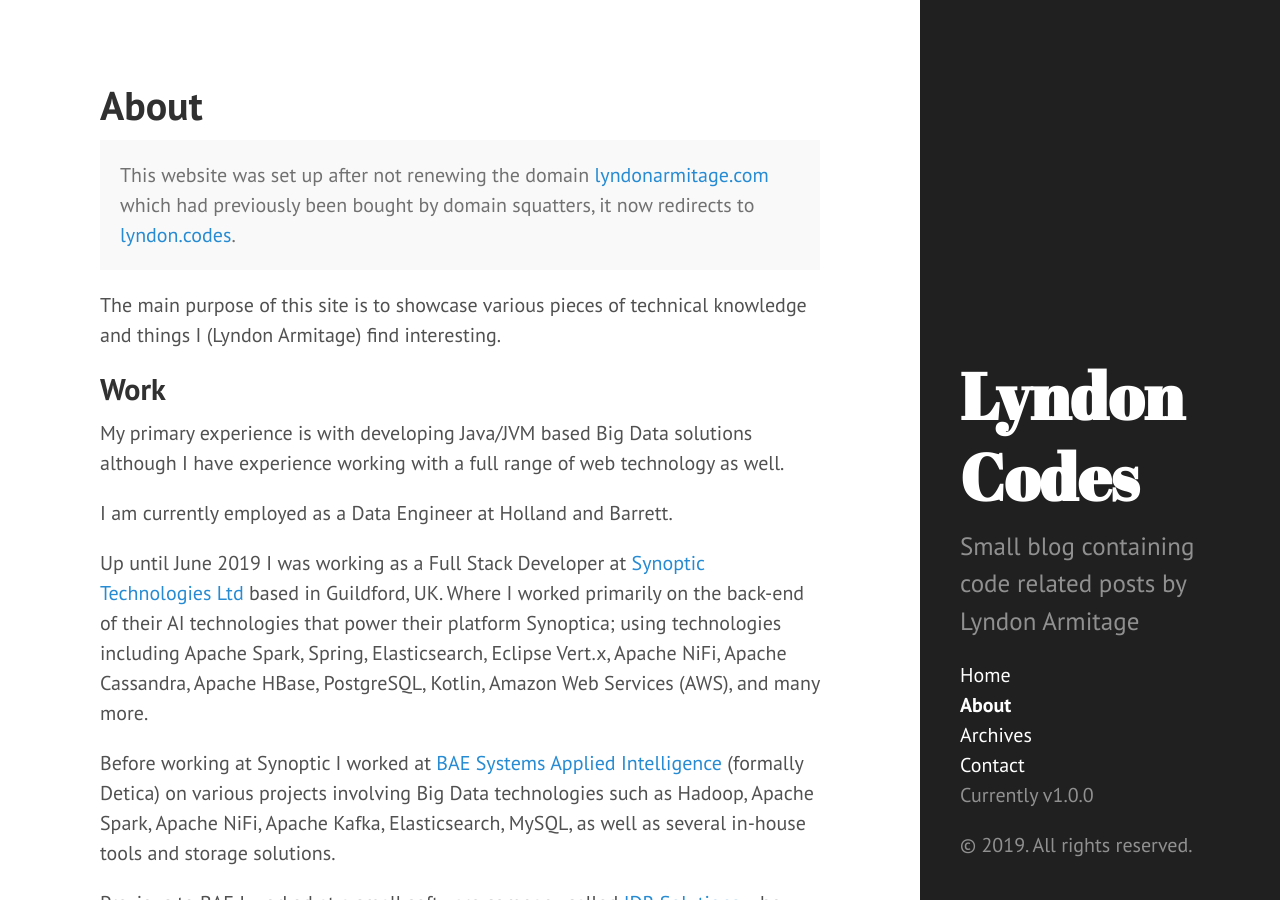
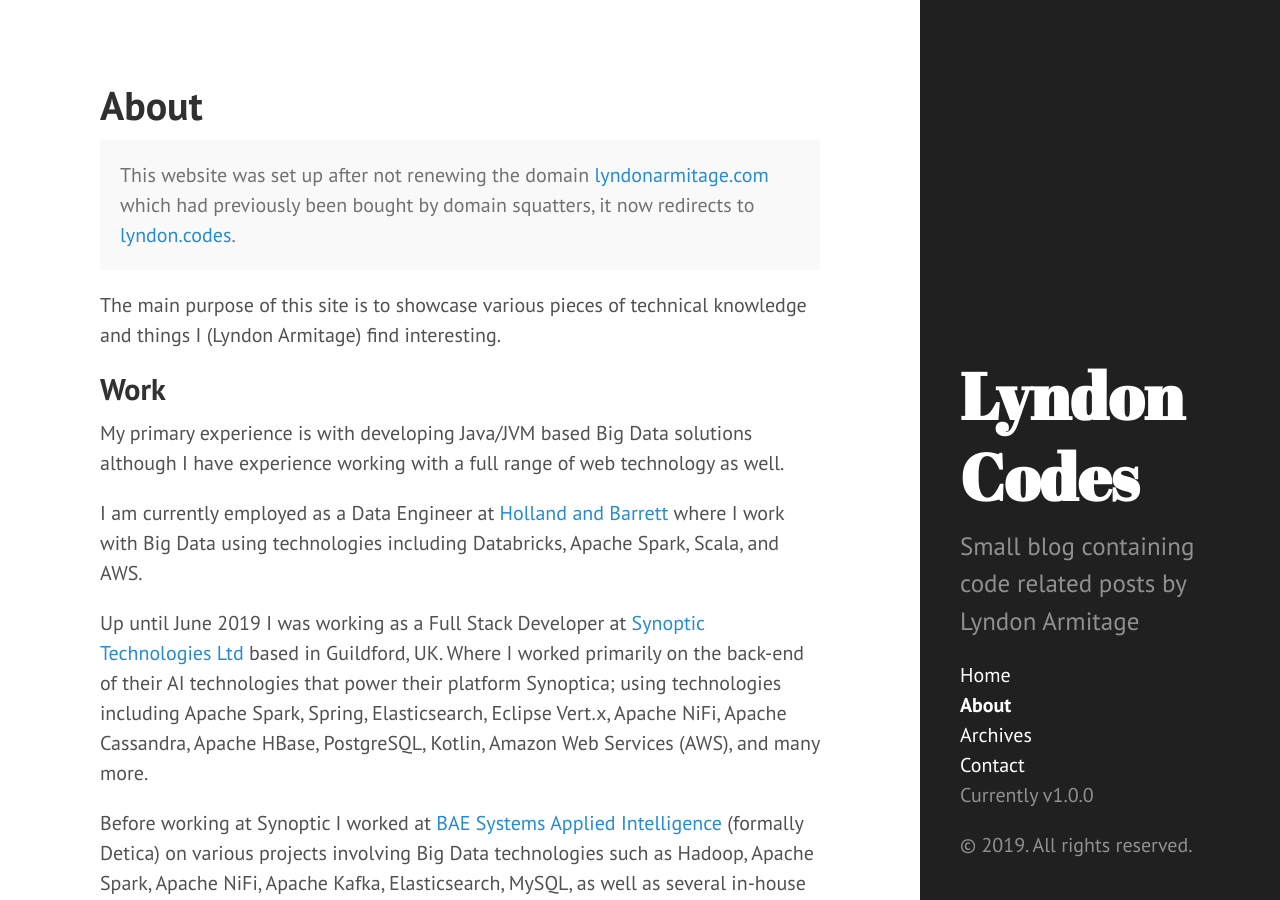
Before and after one commit to LyndonArmitage/lyndonarmitage.github.io, a Jekyll site: the page built from about.md, in a window 1280 px wide and 900 px high. Built offline with Jekyll 4.4.1, drawn with Linux system fonts in a browser that asks for light colours; nearby versions of some CDN libraries.

Commit message:
Updated Readme

```diff
--- a/about.md
+++ b/about.md
@@ -19,7 +19,10 @@ knowledge and things I (Lyndon Armitage) find interesting.
 My primary experience is with developing Java/JVM based Big Data solutions
 although I have experience working with a full range of web technology as well.
 
-I am currently employed as a Data Engineer at Holland and Barrett.
+I am currently employed as a Data Engineer at
+[Holland and Barrett](https://www.hollandandbarrett.com/) where I work with
+Big Data using technologies including  Databricks, Apache Spark, Scala, and
+AWS.
 
 Up until June 2019 I was working as a Full Stack Developer at
 [Synoptic Technologies Ltd](https://www.synoptica.com/) based in Guildford, UK.
```
